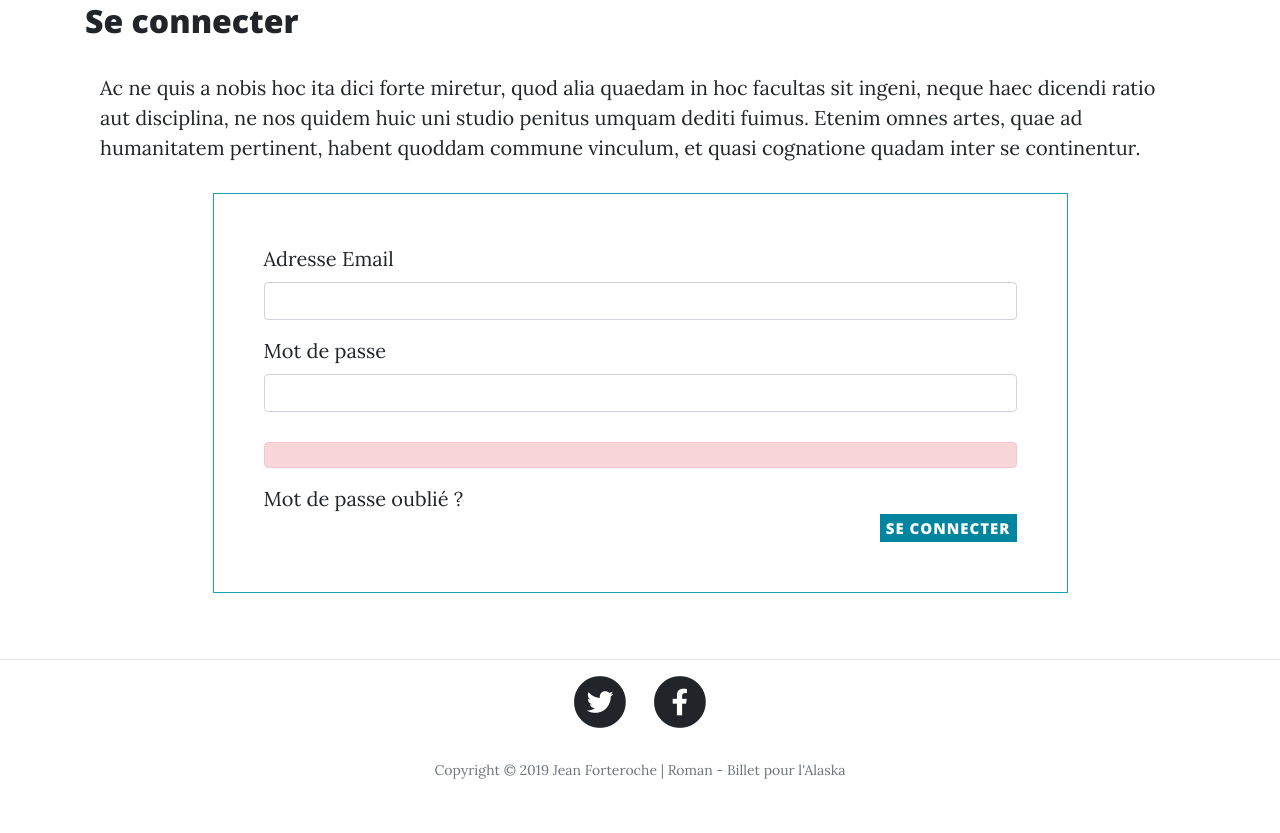
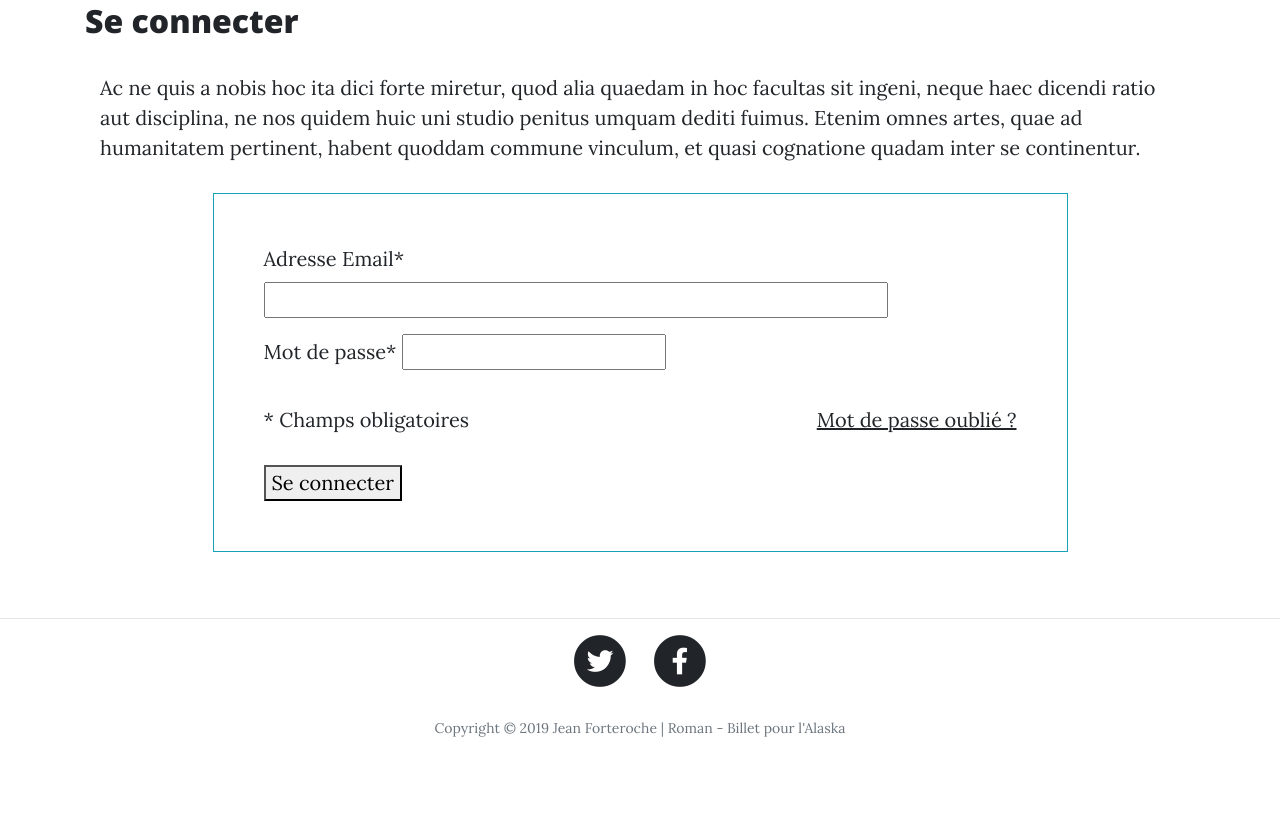
Before and after one commit to FROSSARD-Ma/roman_alaska, a PHP site: page /index.php?page=login in a window 1280 px wide. Shown: the part 676-1509 px from the top of the page. After the commit the page ends 1413 px from the top, so only its background shows below. Run offline with PHP 8.4, Linux system fonts and the light colour scheme; some libraries are stand-ins or nearby versions.

Commit message:
Controle Form HTML5
Ajout des validation intégrée au formulaire
- champns requis
_ longueur champs
- limit nb caractères

En lien avec les champs respectif dans la BDD

```diff
--- a/views/admin/addChapter.php
+++ b/views/admin/addChapter.php
@@ -20,15 +20,15 @@
 
 				<div class="form-group">
 				    <label for="chapter_title">Titre du chapitre<span class="required">*</span></label>
-				    <input type="text" id="chapter_title" name="title" placeholder="Titre du chapitre" maxlength="255" size="50" required>
+				    <input type="text" id="chapter_title" name="title" placeholder="Titre du chapitre" maxlength="50" size="50%" required>
 				</div>
 
 			    <div>
 			        <label for="chapter_content">Texte du chapitre<span class="required">*</span></label>
-			        <textarea id="chapter_content" name="texte"></textarea>
+			        <textarea id="chapter_content" name="texte" minlength="2" required></textarea>
 			    </div>
 
-			    <p class="message erreur" id="chapter_error"></p>
+			    <p class="errorMessage erreur"></p>
 
 				<button type="submit" id="chapter_btnForm">Ajouter le chapitre</button>
 				<p><span class="required">*</span> Champs obligatoires</p>
--- a/views/admin/upComment.php
+++ b/views/admin/upComment.php
@@ -23,10 +23,10 @@
 					<?=$comment->getTitleChapter();?></p>
 				<div class="form-group">
 				    <p>Commentaire créé par <?=$comment->getUserPseudo();?> le <?=$comment->getCreated();?></p>
-				    <textarea rows="6" class="form-input" id="upComment_comment" name="content" placeholder="Laisser un commentaire" value="<?=$contentComment?>"required><?=$contentComment?></textarea>
+				    <textarea rows="6" class="form-input" id="upComment_comment" name="content" placeholder="Laisser un commentaire" value="<?=$contentComment?>" minlength="2" required><?=$contentComment?></textarea>
 				</div>
 
-			    <p class="message erreur" id="upComment_error"></p>
+			    <p class="errorMessage erreur"></p>
 
 				<button type="submit" id="upComment_btnForm">Modifier le commentaire</button>
 				<p><span class="required">*</span> Champs obligatoires</p>
--- a/views/user/login.php
+++ b/views/user/login.php
@@ -12,32 +12,27 @@
 
 	<section class="row justify-content-center">
 
-		<form action="index.php?page=loginUser" method="post" class="needs-validation" id="login_form" novalidate>
+		<?php include('views/message.php');?>
+
+		<form method="post" action="index.php?page=loginUser" id="login_form">
 			<div class="form-group">
-			    <label for="email">Adresse Email</label>
-			    <input type="email" class="form-control" id="login_email" name="email" aria-describedby="emailHelp">
+			    <label for="login_email">Adresse Email<span class="required">*</span></label>
+			    <input type="email" class="form-input" id="login_email" name="email" size="50" maxlength="50" required>
 			</div>
 
 			<div class="form-group">
-			    <label for="pass">Mot de passe</label>
-			    <input type="password" class="form-control" id="login_pass" name="pass">
+			    <label for="login_pass">Mot de passe<span class="required">*</span></label>
+			    <input type="password" class="form-input" id="login_pass" name="pass" minlength="8" maxlength="8" required>
 			</div>
 
-			<div>
-				<p class="alert alert-danger" role="alert" id="login_error"></p>
-		    </div>
+			<p class="errorMessage erreur"></p>
 
-	        <?php if(isset($_SESSION['erreur'])) { ?>
-	         	<div class="alert alert-success" role="alert">
-					<?php echo $_SESSION['erreur']; ?>
-				</div>
-			<?php } ?>
+			<p>
+				<a href="index.php?page=nxPass" class="float-right">Mot de passe oublié ?</a>
+				<span class="required">*</span> Champs obligatoires
+			</p>
 
-			<div>
-				<a href="index.php?page=nxPass">Mot de passe oublié ?</a>
-			</div>
-
-			<button type="submit" id="login_connexion" class="btn btn-primary float-right">Se connecter</button>
+			<button type="submit" id="login_connexion">Se connecter</button>
 		</form>
 
 	</section>
```
Also changed, not shown: views/admin/upChapter.php (+3 -5 lines), views/contact.php (+6 -5 lines), views/user/inscription.php (+21 -32 lines), views/user/pass.php (+9 -12 lines).
